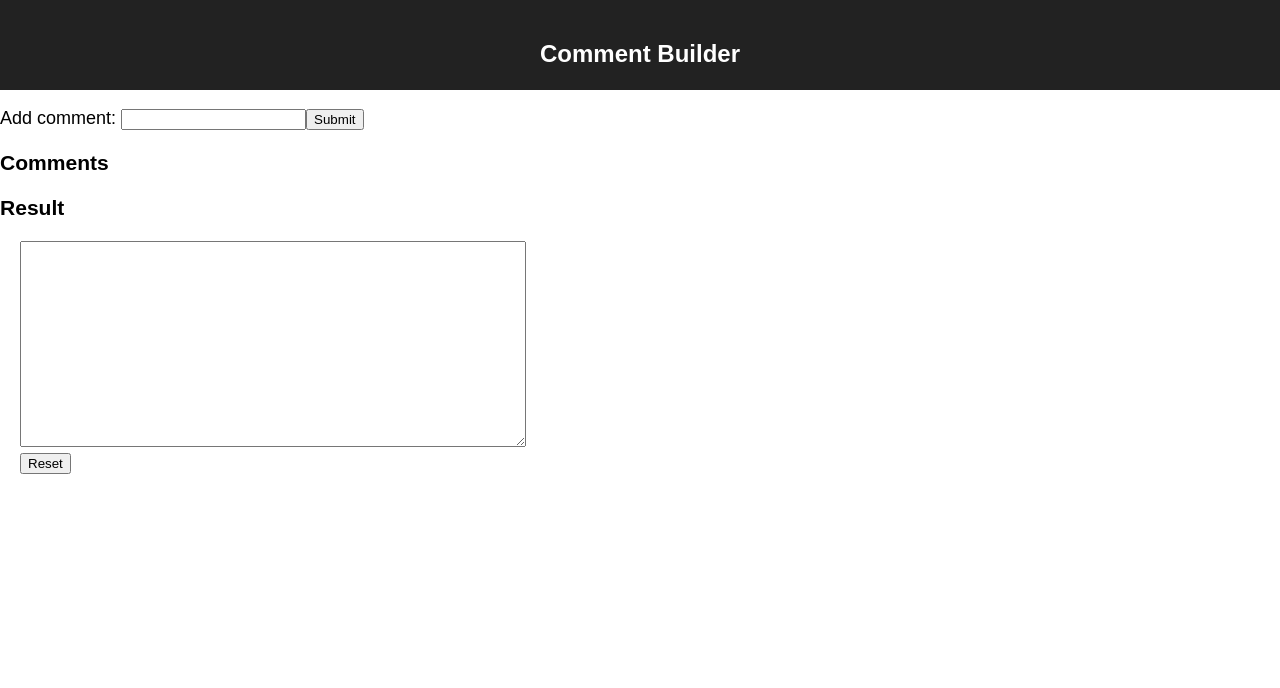
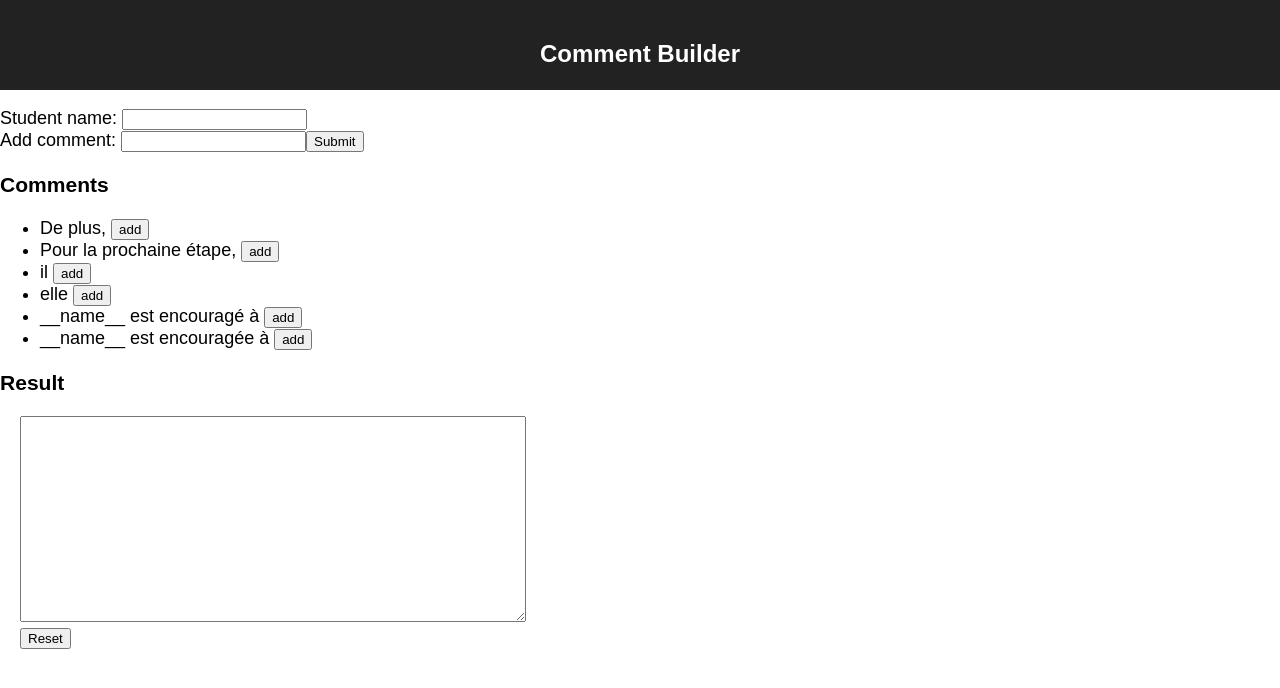
Before and after one commit to smably/comment-builder, a React (Create React App) app: page / in a window 1280 px wide. Shown: the top 688 px of the page. Built offline with nearby package versions, Linux system fonts and the light colour scheme.

Commit message:
Allow name to specified

```diff
--- a/src/CommentBucketBuilder.js
+++ b/src/CommentBucketBuilder.js
@@ -5,11 +5,13 @@ class CommentBucketBuilder extends React.Component {
     super(props);
     this.state = {
       value: '',
-      comments: [],
+      name: '',
+      comments: ['De plus,', 'Pour la prochaine étape,', 'il', 'elle', '__name__ est encouragé à', '__name__ est encouragée à'],
       result: '',
     };
 
     this.handleChange = this.handleChange.bind(this);
+    this.handleNameChange = this.handleNameChange.bind(this);
     this.handleSubmit = this.handleSubmit.bind(this);
     this.addToResult = this.addToResult.bind(this);
     this.updateResult = this.updateResult.bind(this);
@@ -28,6 +30,10 @@ class CommentBucketBuilder extends React.Component {
     });
   }
 
+  handleNameChange(event) {
+    this.setState({ name: event.target.value });
+  }
+
   updateResult(event) {
     this.setState({ result: event.target.value });
   }
@@ -38,15 +44,26 @@ class CommentBucketBuilder extends React.Component {
     });
   }
 
+  renderNewCommentForm() {
+    return (
+      <form onSubmit={this.handleSubmit}>
+        <label>
+          Add comment: <input type="text" value={this.state.value} onChange={this.handleChange} />
+        </label>
+        <input type="submit" value="Submit" />
+      </form>
+    );
+  }
+
   render() {
     return (
       <div>
-        <form onSubmit={this.handleSubmit}>
+        <form onSubmit={this.handleNameSubmit}>
           <label>
-            Add comment: <input type="text" value={this.state.value} onChange={this.handleChange} />
+            Student name: <input type="text" value={this.state.name} onChange={this.handleNameChange} />
           </label>
-          <input type="submit" value="Submit" />
         </form>
+        {this.renderNewCommentForm()}
         <h3>Comments</h3>
         <ul>
           {this.state.comments.map((comment, i) => {
@@ -55,7 +72,11 @@ class CommentBucketBuilder extends React.Component {
         </ul>
         <h3>Result</h3>
         <div className='result-container'>
-          <textarea className='result-text' value={this.state.result} onChange={this.updateResult}></textarea><br />
+          <textarea
+            className='result-text'
+            value={this.state.result.replace('__name__', this.state.name)}
+            onChange={this.updateResult}
+          ></textarea><br />
           <button onClick={() => this.setState({ result: '' })}>Reset</button>
         </div>
       </div>
```
